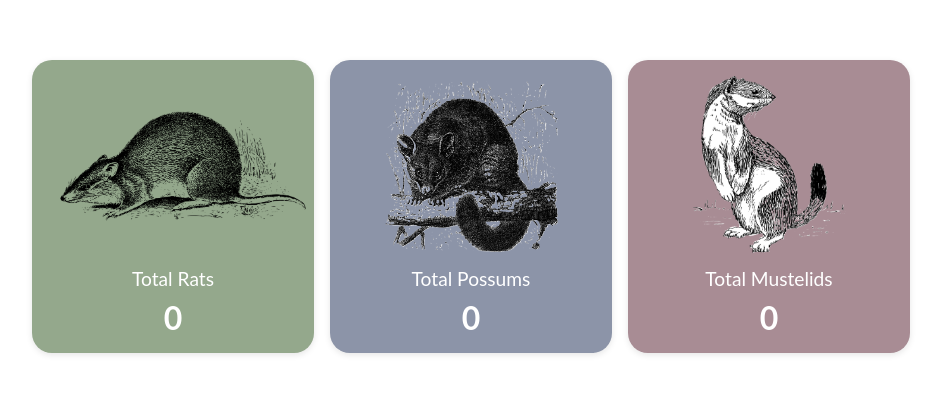
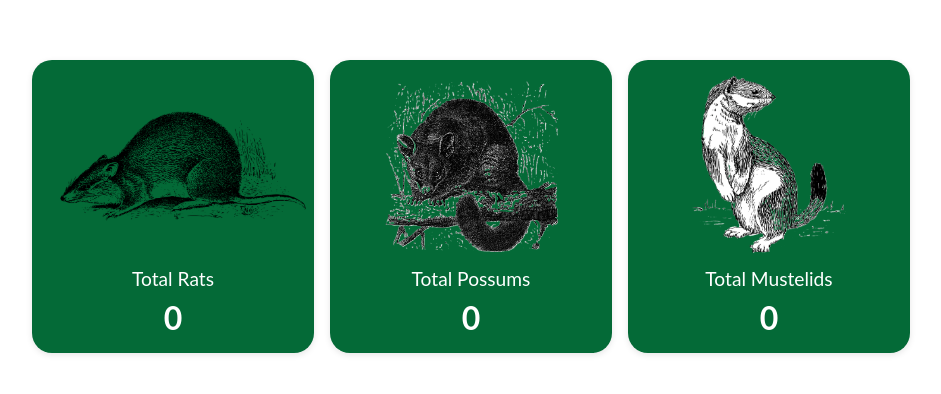
Before and after one commit to Geo-Merlingo/HTMLwidget, a plain HTML site: page index.html in a window 1280 px wide. Shown: the part 194-588 px from the top of the page, without its empty margins (169-1110 px from the left). Drawn offline with Linux system fonts and the light colour scheme; no server answers.

Commit message:
Update index.html

```diff
--- a/index.html
+++ b/index.html
@@ -51,17 +51,17 @@
 </head>
 <body>
   <div class="container">
-    <div class="value-box" style="background-color: #94a88c;">
+    <div class="value-box" style="background-color: #046a37;">
       <img src="rat3.png" alt="Rat Icon">
       <div class="title">Total Rats</div>
       <div class="stat-number" id="rats">0</div>
     </div>
-    <div class="value-box" style="background-color: #8c94a8;">
+    <div class="value-box" style="background-color: #046a37;">
       <img src="possum8.png" alt="Possum Icon">
       <div class="title">Total Possums</div>
       <div class="stat-number" id="possums">0</div>
     </div>
-    <div class="value-box" style="background-color: #a88c94;">
+    <div class="value-box" style="background-color: #046a37;">
       <img src="Stoat7.png" alt="Stoat Icon">
       <div class="title">Total Mustelids</div>
       <div class="stat-number" id="mustelids">0</div>
```
